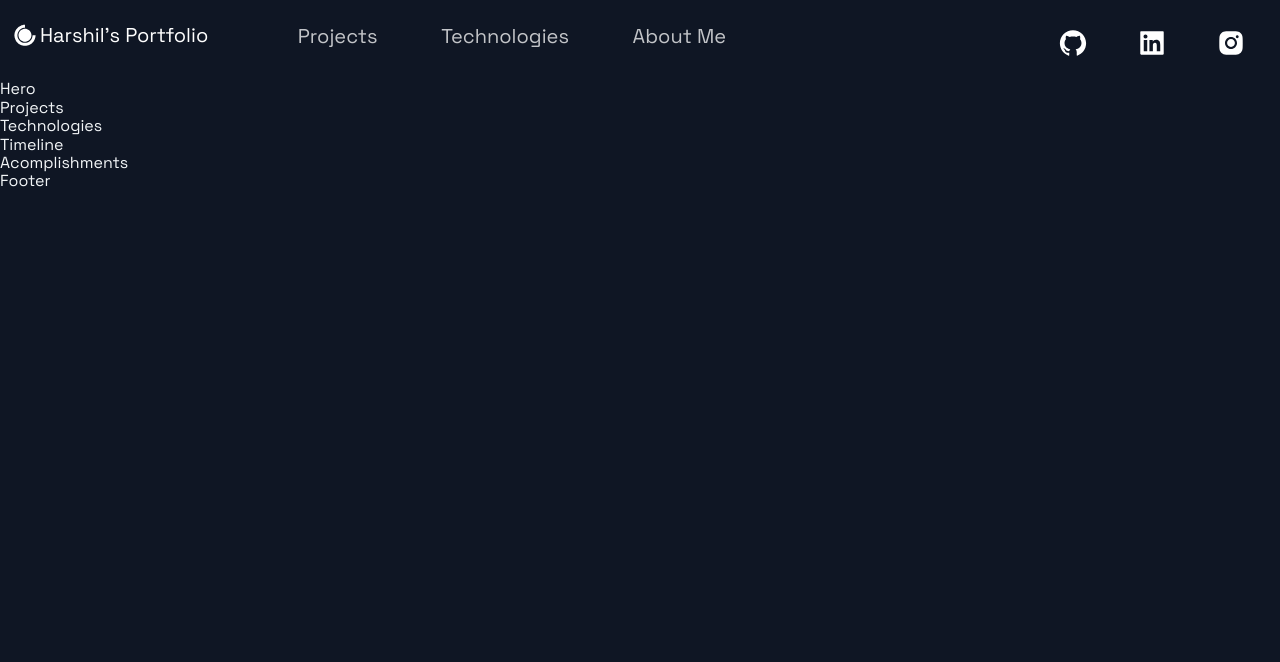
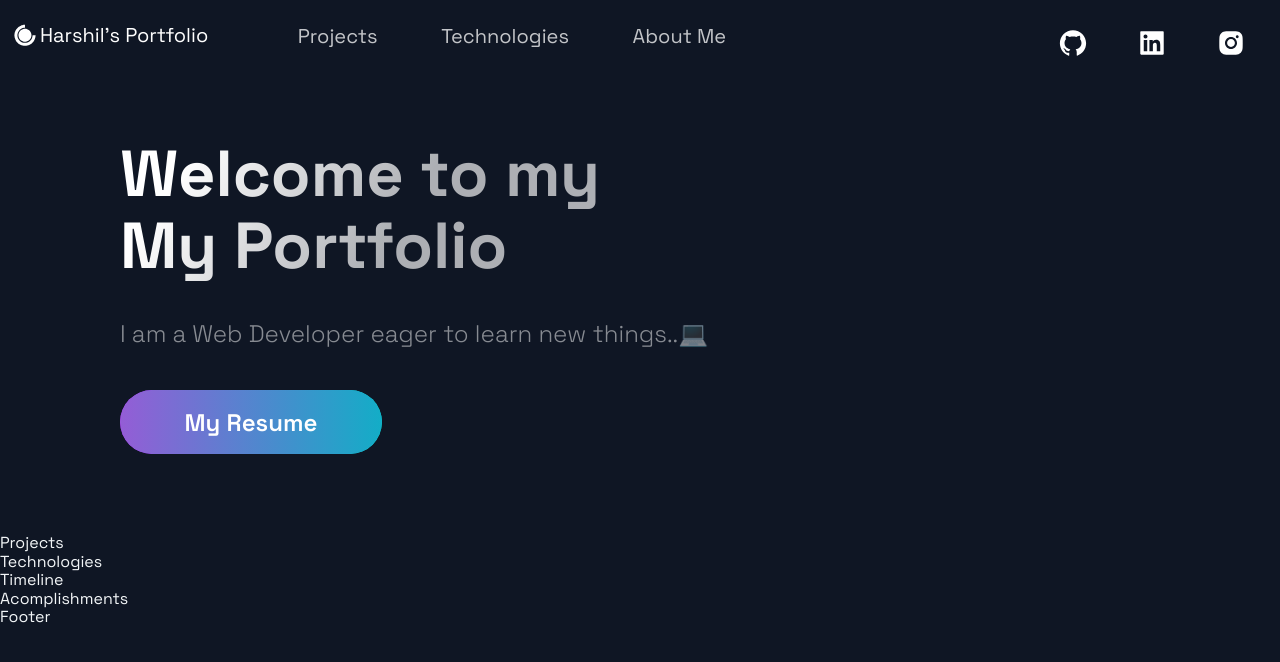
Before and after one commit to Harshil-Dalal5121/porfolio, a Next.js app: page / in a window 1280 px wide. Shown: the top 662 px of the page. Built offline with nearby package versions, Linux system fonts and the light colour scheme.

Commit message:
Resume Added

```diff
--- a/src/components/Hero/Hero.js
+++ b/src/components/Hero/Hero.js
@@ -4,10 +4,21 @@ import { Section, SectionText, SectionTitle } from '../../styles/GlobalComponent
 import Button from '../../styles/GlobalComponents/Button';
 import { LeftSection } from './HeroStyles';
 
-const Hero = (props) => (
-  <div>
-    Hero
-  </div>
-);
+const Hero = (props) => {
+  return (
+    <Section row nopadding>
+      <LeftSection>
+        <SectionTitle main center>
+          Welcome to my <br />
+          My Portfolio
+        </SectionTitle>
+        <SectionText>
+          I am a Web Developer eager to learn new things..💻
+        </SectionText>
+        <Button onclick={()=> window.location='resume_pdf.pdf'}>My Resume</Button>
+      </LeftSection>
+    </Section>
+  );
+};
 
 export default Hero;
```
Also changed, not shown: 1 other file (tests, documents, lock files or other folders).
